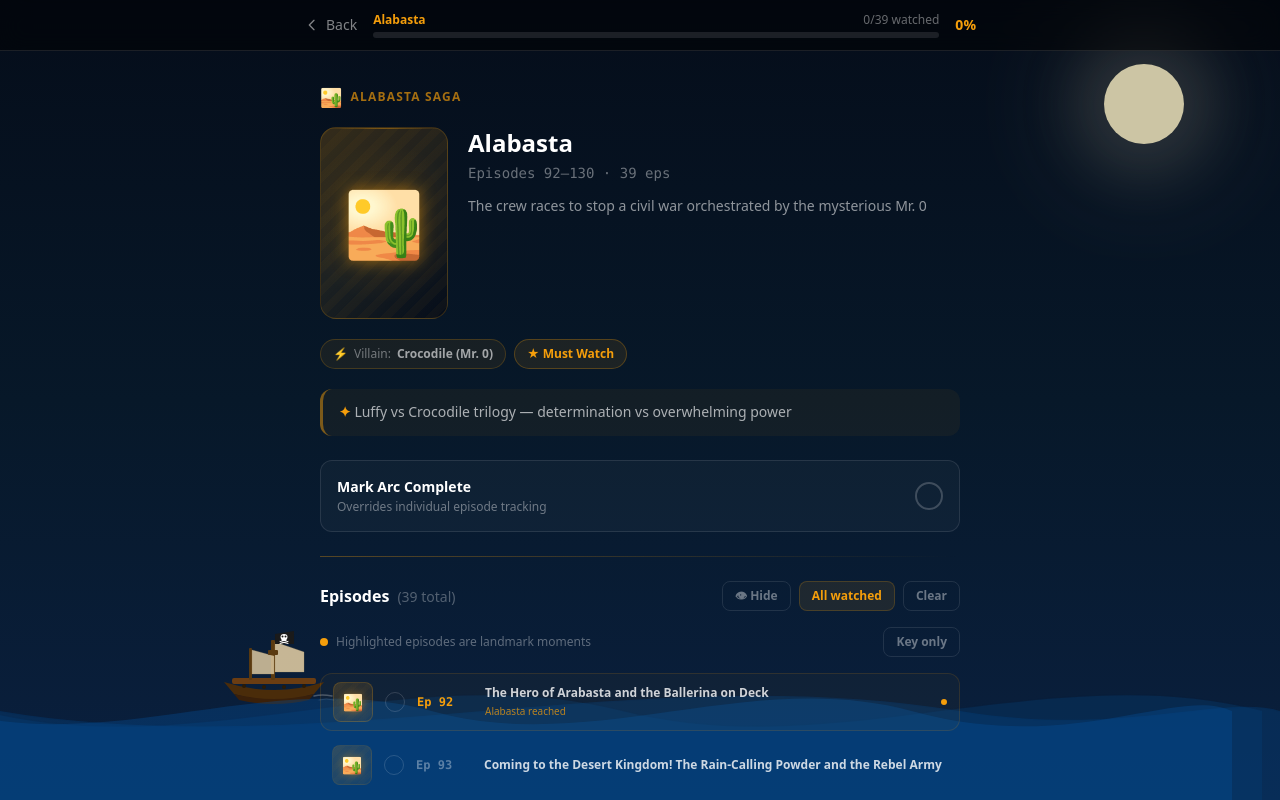
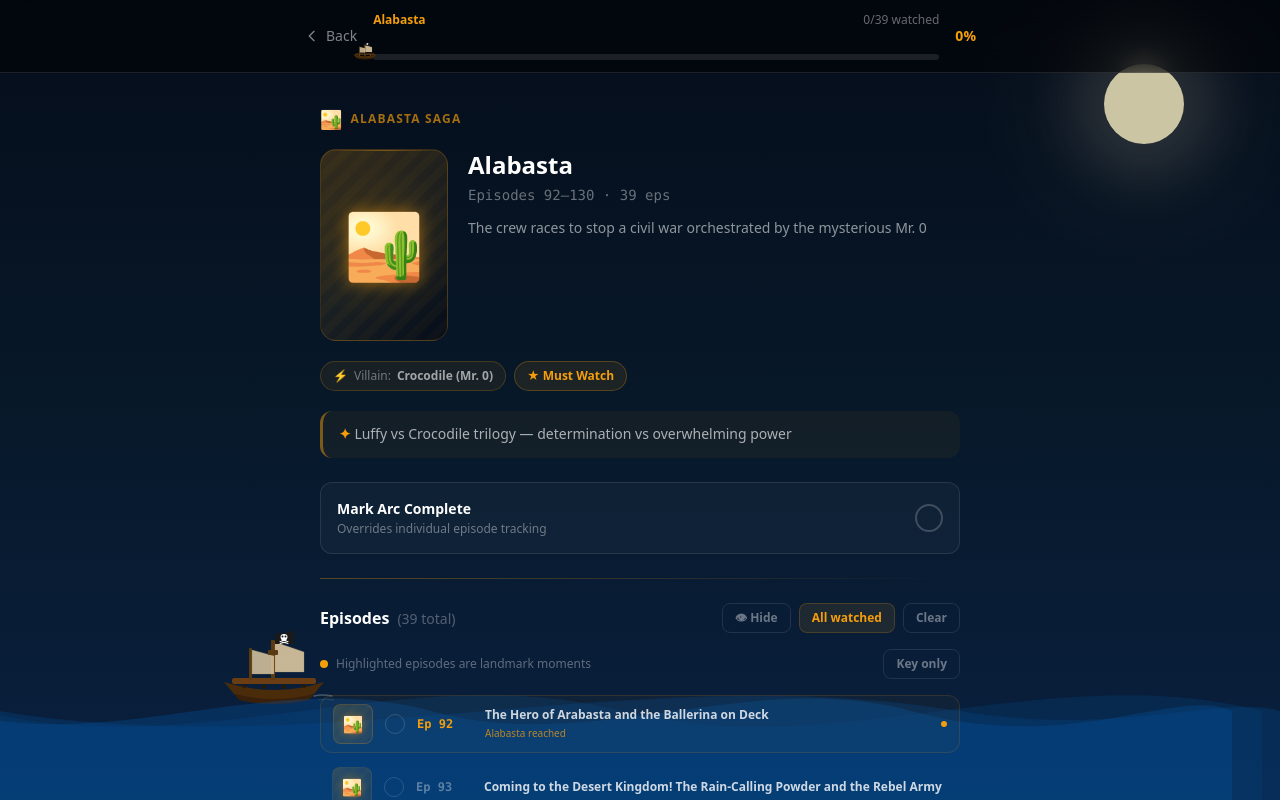
Before and after one commit to m00p1ng/one-piece-catchup, a React (Vite) app: page /arc/alabasta in a window 1280 px wide. Shown: the top 800 px of the page. Built offline with nearby package versions, Linux system fonts and the light colour scheme.

Commit message:
Add pirate ship to progress bars on saga and arc detail pages
Co-Authored-By: Claude Sonnet 4.6 <noreply@anthropic.com>

```diff
--- /dev/null
+++ b/src/components/ProgressBarWithShip.tsx
@@ -0,0 +1,71 @@
+import { motion } from "framer-motion";
+
+interface ProgressBarWithShipProps {
+  pct: number;
+  color: string;
+}
+
+function TinyPirateShip({ color }: { color: string }) {
+  return (
+    <svg viewBox="0 0 60 40" fill="none" xmlns="http://www.w3.org/2000/svg" width="28" height="19">
+      {/* Hull */}
+      <path d="M5 26 Q30 34 55 26 L50 32 Q30 38 10 32 Z" fill="#4a2c0a" />
+      <path d="M10 32 Q30 37 50 32 L47 35 Q30 39 13 35 Z" fill="#3a200a" />
+      {/* Deck */}
+      <rect x="9" y="24" width="42" height="3" rx="1" fill="#6b3d12" />
+      {/* Main mast */}
+      <rect x="28" y="5" width="2.5" height="20" rx="0.5" fill="#5a3a10" />
+      {/* Fore mast */}
+      <rect x="17" y="9" width="2" height="16" rx="0.5" fill="#5a3a10" />
+      {/* Main sail */}
+      <path d="M30.5 6 L45 11 L45 21 L30.5 21 Z" fill="rgba(220,200,160,0.9)" stroke="rgba(180,150,100,0.5)" strokeWidth="0.5" />
+      {/* Fore sail */}
+      <path d="M19 10 L30 13 L30 22 L19 22 Z" fill="rgba(220,200,160,0.85)" stroke="rgba(180,150,100,0.5)" strokeWidth="0.5" />
+      {/* Jolly Roger flag */}
+      <path d="M30.5 2 L40 0.5 L40 7 L30.5 7 Z" fill="#1a1a1a" />
+      {/* Skull */}
+      <ellipse cx="35" cy="3.5" rx="2" ry="1.7" fill="white" />
+      <circle cx="33.8" cy="3.2" r="0.6" fill="#1a1a1a" />
+      <circle cx="36.2" cy="3.2" r="0.6" fill="#1a1a1a" />
+      <rect x="33.5" y="4.5" width="3" height="1" rx="0.3" fill="white" />
+      {/* Cannon ports */}
+      <circle cx="18" cy="28" r="1.2" style={{ fill: color }} opacity={0.6} />
+      <circle cx="30" cy="28.5" r="1.2" style={{ fill: color }} opacity={0.6} />
+      <circle cx="42" cy="28" r="1.2" style={{ fill: color }} opacity={0.6} />
+    </svg>
+  );
+}
+
+export default function ProgressBarWithShip({ pct, color }: ProgressBarWithShipProps) {
+  return (
+    <div className="relative" style={{ paddingTop: "22px" }}>
+      {/* Ship */}
+      <motion.div
+        className="absolute"
+        style={{ bottom: "-3px", zIndex: 10 }}
+        initial={{ left: "0%" }}
+        animate={{ left: `${pct}%` }}
+        transition={{ duration: 0.6, ease: "easeOut" }}
+      >
+        <motion.div
+          animate={{ y: [0, -2, 0] }}
+          transition={{ duration: 2.5, ease: "easeInOut", repeat: Infinity }}
+          style={{ marginLeft: "-22px" }}
+        >
+          <TinyPirateShip color={color} />
+        </motion.div>
+      </motion.div>
+
+      {/* Bar */}
+      <div className="relative h-1.5 bg-white/10 rounded-full overflow-hidden">
+        <motion.div
+          className="h-full rounded-full"
+          style={{ background: color }}
+          initial={{ width: 0 }}
+          animate={{ width: `${pct}%` }}
+          transition={{ duration: 0.6, ease: "easeOut" }}
+        />
+      </div>
+    </div>
+  );
+}
--- a/src/pages/ArcDetailPage.tsx
+++ b/src/pages/ArcDetailPage.tsx
@@ -5,6 +5,7 @@ import { findArc } from "../data/arcs";
 import { useProgress } from "../hooks/useProgress";
 import ArcThumbnail from "../components/ArcThumbnail";
 import WaveBackground from "../components/WaveBackground";
+import ProgressBarWithShip from "../components/ProgressBarWithShip";
 import type { Landmark } from "../types";
 
 interface EpisodeRowProps {
@@ -91,15 +92,7 @@ export default function ArcDetailPage() {
               </span>
               <span>{watched}/{total} watched</span>
             </div>
-            <div className="relative h-1.5 bg-white/10 rounded-full overflow-hidden">
-              <motion.div
-                className="h-full rounded-full"
-                style={{ background: saga.color }}
-                initial={{ width: 0 }}
-                animate={{ width: `${pct}%` }}
-                transition={{ duration: 0.6, ease: "easeOut" }}
-              />
-            </div>
+            <ProgressBarWithShip pct={pct} color={saga.color} />
           </div>
 
           <span className="text-sm font-black flex-shrink-0" style={{ color: saga.color }}>
--- a/src/pages/SagaPage.tsx
+++ b/src/pages/SagaPage.tsx
@@ -5,6 +5,7 @@ import { findSaga } from "../data/arcs";
 import { useProgress } from "../hooks/useProgress";
 import WaveBackground from "../components/WaveBackground";
 import ArcCard from "../components/ArcCard";
+import ProgressBarWithShip from "../components/ProgressBarWithShip";
 
 export default function SagaPage() {
   const { sagaId } = useParams<{ sagaId: string }>();
@@ -53,15 +54,7 @@ export default function SagaPage() {
               </span>
               <span>{completedCount}/{saga.arcs.length} arcs</span>
             </div>
-            <div className="relative h-1.5 bg-white/10 rounded-full overflow-hidden">
-              <motion.div
-                className="h-full rounded-full"
-                style={{ background: saga.color }}
-                initial={{ width: 0 }}
-                animate={{ width: `${pct}%` }}
-                transition={{ duration: 0.6, ease: "easeOut" }}
-              />
-            </div>
+            <ProgressBarWithShip pct={pct} color={saga.color} />
           </div>
 
           <span className="text-sm font-black flex-shrink-0" style={{ color: saga.color }}>
```
